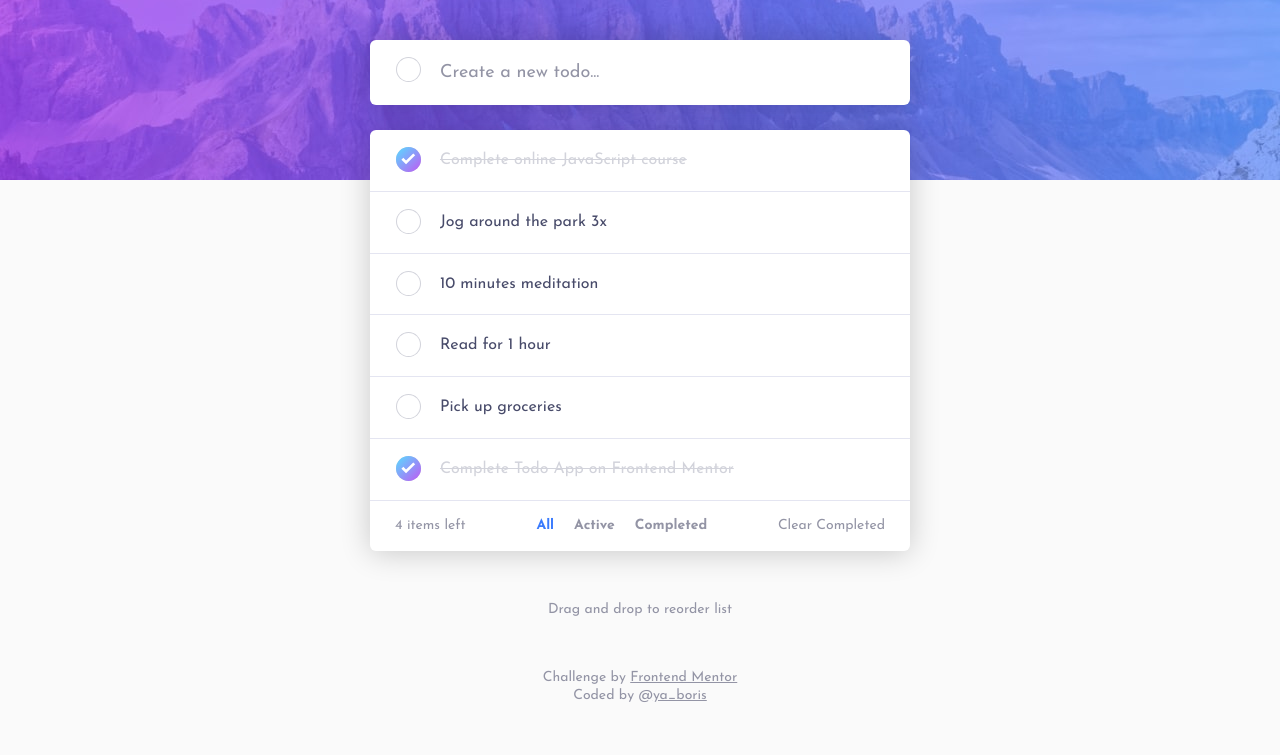
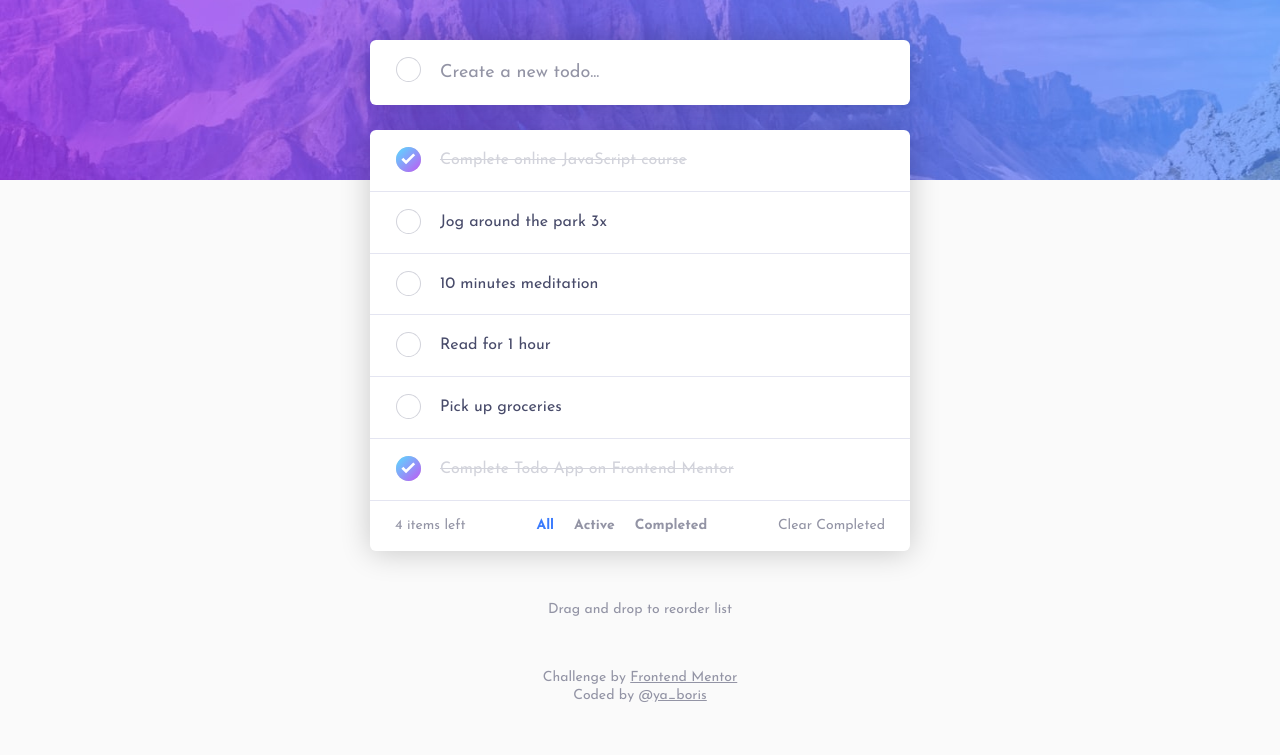
Before and after one commit to y-brs/todo-app-master, a plain HTML site: page index.html in a window 1280 px wide. Shown: the part 120-875 px from the top of the page. Drawn offline with Linux system fonts and the light colour scheme.

Commit message:
fix: background image

```diff
--- a/index.html
+++ b/index.html
@@ -9,9 +9,6 @@
   <link rel="stylesheet" href="./style.css">
 </head>
 <body>
-
-  <div class="container__background"></div>
-
   <div class="container">
     <header class="header">
       <h1 class="title">TODO</h1>
--- a/style.css
+++ b/style.css
@@ -42,6 +42,10 @@ body {
   min-height: 100vh;
   font: 16px/1.3 "Josefin Sans", sans-serif;
   background-color: var(--background-color);
+  background-image: var(--background-image);
+  background-position: top center;
+  background-repeat: no-repeat;
+  background-size: 100% 300px;
   color: var(--text-color);
   transition: all 0.2s;
 }
@@ -49,21 +53,6 @@ body {
 a {
   color: inherit;
 }
-
-.container__background {
-  position: absolute;
-  top: 0;
-  left: 0;
-  width: 100%;
-  height: 300px;
-  background-image: var(--background-image);
-  background-position: top center;
-  background-repeat: no-repeat;
-  background-size: cover;
-  z-index: -2;
-
-}
-
 .container {
   max-width: 580px;
   min-width: 280px;
```
